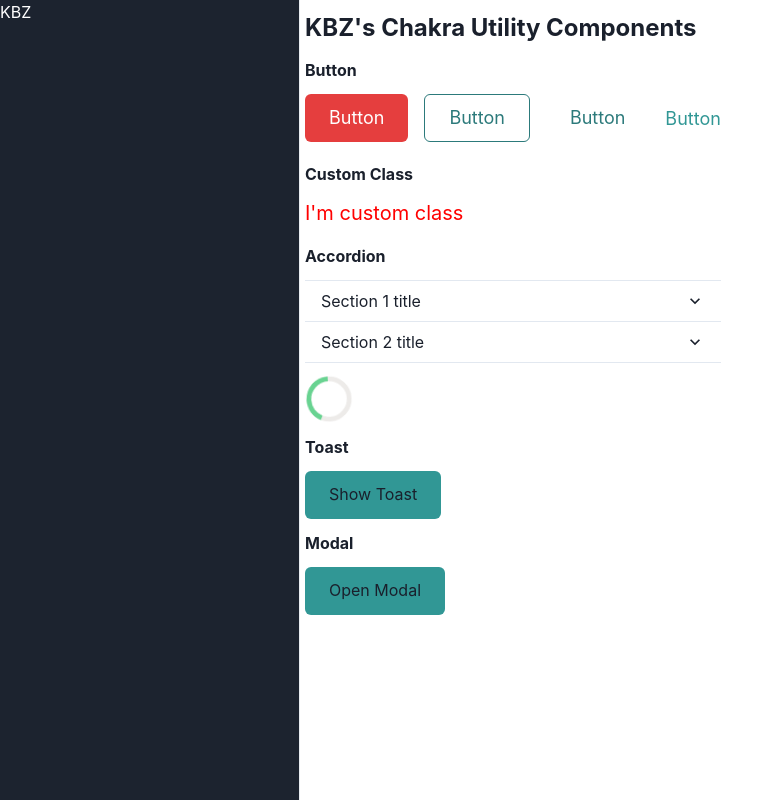
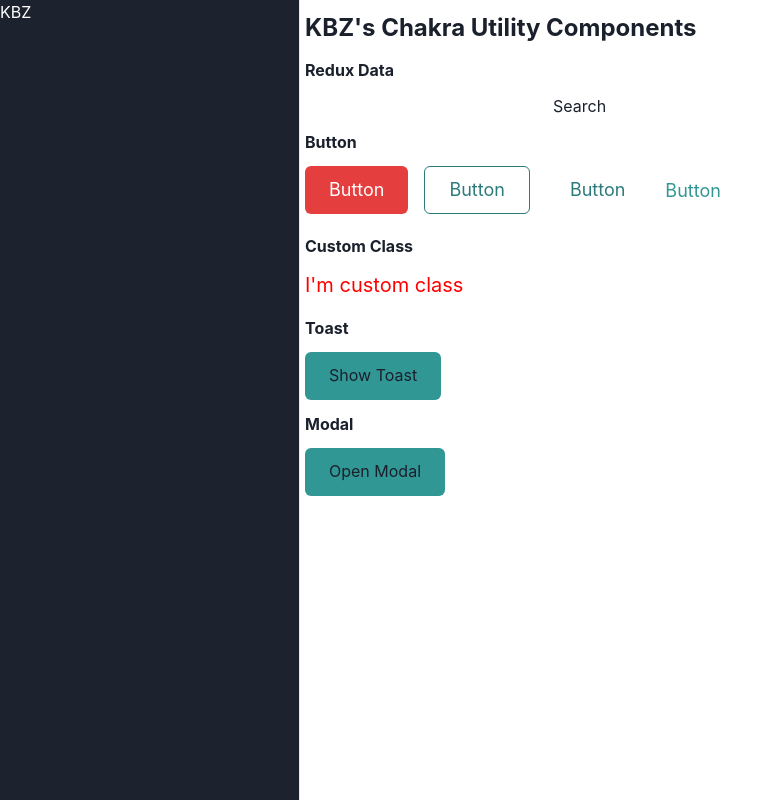
Before and after one commit to SaiSaingLinn/chakra-react, a React (Create React App) app: page / in a window 1280 px wide. Shown: the whole page, without its empty margins (0-783 px from the left). Built offline with nearby package versions, Linux system fonts and the light colour scheme.

Commit message:
add redux thunk

```diff
--- a/src/App.tsx
+++ b/src/App.tsx
@@ -1,10 +1,24 @@
 import { Accordion, AccordionButton, AccordionIcon, AccordionItem, AccordionPanel, Box, Button, CircularProgress, Modal, ModalBody, ModalCloseButton, ModalContent, ModalFooter, ModalHeader, ModalOverlay, Stack, Text, useDisclosure, useToast } from '@chakra-ui/react'
-import React from 'react'
+import React, { ChangeEvent, useState } from 'react'
+import { useSelector, useDispatch } from 'react-redux';
+import { GetUser } from './actions/UserActions';
 import { Sidebar } from './components/sidebar'
+import { RootStore } from './store';
 
 function App() {
+  const dispatch = useDispatch();
+  const [userName, setUserName] = useState("");
   const toast = useToast();
   const { isOpen, onOpen, onClose } = useDisclosure();
+  const userState = useSelector((state: RootStore) => state.user);
+
+  const handleNameChange = (event: ChangeEvent<HTMLInputElement>) => setUserName(event.target.value);
+  const handleSubmit = () => {
+    dispatch(GetUser(userName) as any);
+  };
+
+  console.log('userState', userState)
+
   return (
     <Box
       as="div"
@@ -22,6 +36,13 @@
         >
           <Box as="div" mb={3}>
             <Text fontSize='2xl' as="b">KBZ's Chakra Utility Components</Text>
+          </Box>
+          <Box as="div" mb={3}>
+            <Text fontSize='1xl' as="b">Redux Data</Text>
+          </Box>
+          <Box mb={3}>
+            <input type={"text"} onChange={handleNameChange} />
+            <button onClick={handleSubmit}>Search</button>
           </Box>
           <Box as="div" mb={3}>
             <Text fontSize='1xl' as="b">Button</Text>
@@ -45,49 +66,6 @@
           </Box>
           <Box className="custom-class">
             <h1>I'm custom class</h1>
-          </Box>
-          <Box as="div" mb={3}>
-            <Text fontSize='1xl' as="b">Accordion</Text>
-          </Box>
-          <Box mb={3}>
-            <Accordion allowToggle>
-              <AccordionItem>
-                <h2>
-                  <AccordionButton>
-                    <Box flex='1' textAlign='left'>
-                      Section 1 title
-                    </Box>
-                    <AccordionIcon />
-                  </AccordionButton>
-                </h2>
-                <AccordionPanel pb={4}>
-                  Lorem ipsum dolor sit amet, consectetur adipiscing elit, sed do eiusmod
-                  tempor incididunt ut labore et dolore magna aliqua. Ut enim ad minim
-                  veniam, quis nostrud exercitation ullamco laboris nisi ut aliquip ex ea
-                  commodo consequat.
-                </AccordionPanel>
-              </AccordionItem>
-
-              <AccordionItem>
-                <h2>
-                  <AccordionButton>
-                    <Box flex='1' textAlign='left'>
-                      Section 2 title
-                    </Box>
-                    <AccordionIcon />
-                  </AccordionButton>
-                </h2>
-                <AccordionPanel pb={4}>
-                  Lorem ipsum dolor sit amet, consectetur adipiscing elit, sed do eiusmod
-                  tempor incididunt ut labore et dolore magna aliqua. Ut enim ad minim
-                  veniam, quis nostrud exercitation ullamco laboris nisi ut aliquip ex ea
-                  commodo consequat.
-                </AccordionPanel>
-              </AccordionItem>
-            </Accordion>
-          </Box>
-          <Box as="div" mb={3}>
-            <CircularProgress isIndeterminate color='green.300' />
           </Box>
           <Box as="div" mb={3}>
             <Text fontSize='1xl' as="b">Toast</Text>
--- /dev/null
+++ b/src/actions/UserActionTypes.ts
@@ -0,0 +1,42 @@
+export const USER_LOADING = "USER_LOADING";
+export const USER_FAIL = "USER_FAIL";
+export const USER_SUCCESS = "USER_SUCCESS";
+
+export type UserType = {
+    abilities: UserAbility[],
+    sprites: UserSprites,
+    stats: UserStat[],
+}
+
+export type UserAbility = {
+    ability: {
+        name: string,
+        url: string
+    }
+}
+
+export type UserSprites = {
+    front_default: string
+}
+
+export type UserStat = {
+    base_stat: number,
+    stat: {
+        name: string
+    }
+}
+
+export interface UserLoading {
+    type: typeof USER_LOADING
+}
+
+export interface UserFail {
+    type: typeof USER_FAIL
+}
+
+export interface UserSuccess {
+    type: typeof USER_SUCCESS,
+    payload: UserType
+}
+
+export type UserDispatchTypes = UserLoading | UserFail | UserSuccess
--- /dev/null
+++ b/src/actions/UserActions.ts
@@ -0,0 +1,22 @@
+import axios from "axios";
+import { Dispatch } from "redux";
+import { UserDispatchTypes, USER_FAIL, USER_LOADING, USER_SUCCESS } from "./UserActionTypes";
+
+export const GetUser = (user: string) => async (dispatch: Dispatch<UserDispatchTypes>) => {
+    try {
+        dispatch({
+            type: USER_LOADING
+        })
+
+        const res = await axios.get(`https://pokeapi.co/api/v2/pokemon/${user}`);
+
+        dispatch({
+            type: USER_SUCCESS,
+            payload: res.data
+        })
+    } catch(e) {
+        dispatch({
+            type: USER_FAIL
+        })
+    }
+}
--- a/src/index.tsx
+++ b/src/index.tsx
@@ -4,6 +4,8 @@
 import { ChakraProvider } from "@chakra-ui/react"
 import App from "./App"
 import theme from "./theme"
+import { Provider } from "react-redux"
+import Store from "./store"
 
 const container = document.getElementById("root")
 if (!container) throw new Error('Failed to find the root element');
@@ -11,9 +13,11 @@
 
 root.render(
   <React.StrictMode>
-    <ColorModeScript />
-    <ChakraProvider theme={theme}>
-      <App />
-    </ChakraProvider>
+    <Provider store={Store}>
+      <ColorModeScript />
+      <ChakraProvider theme={theme}>
+        <App />
+      </ChakraProvider>
+    </Provider>
   </React.StrictMode>,
 )
--- /dev/null
+++ b/src/react-app-env.d.ts
@@ -0,0 +1 @@
+/// <reference types="react-scripts" />
--- /dev/null
+++ b/src/reducer/ReducerRoot.ts
@@ -0,0 +1,8 @@
+import { combineReducers } from "redux";
+import userReducer from "./UserReducer";
+
+const RootReducer = combineReducers({
+    user: userReducer
+});
+
+export default RootReducer
--- /dev/null
+++ b/src/reducer/UserReducer.ts
@@ -0,0 +1,32 @@
+import { UserDispatchTypes, UserType, USER_FAIL, USER_LOADING, USER_SUCCESS } from "../actions/UserActionTypes";
+
+interface DefaultStateInitial {
+    loading: boolean,
+    user?: UserType
+};
+
+const defaultState: DefaultStateInitial = {
+    loading: false,
+};
+
+const userReducer = (state: DefaultStateInitial = defaultState, action: UserDispatchTypes) : DefaultStateInitial => {
+    switch (action.type) {
+        case USER_FAIL:
+            return {
+                loading: false,
+            }
+        case USER_LOADING:
+            return {
+                loading: true,
+            }
+        case USER_SUCCESS:
+            return {
+                loading: false,
+                user: action.payload
+            }
+        default:
+            return state
+    }
+};
+
+export default userReducer
--- /dev/null
+++ b/src/store.ts
@@ -0,0 +1,10 @@
+import { applyMiddleware, createStore } from "redux";
+import { composeWithDevTools } from "redux-devtools-extension";
+import thunk from "redux-thunk";
+import ReducerRoot from "./reducer/ReducerRoot";
+
+const Store = createStore(ReducerRoot, composeWithDevTools(applyMiddleware(thunk)));
+
+export type RootStore = ReturnType<typeof ReducerRoot>
+
+export default Store
--- a/tsconfig.json
+++ b/tsconfig.json
@@ -18,7 +18,7 @@
     "resolveJsonModule": true,
     "isolatedModules": true,
     "noEmit": true,
-    "jsx": "react-jsx"
+    "jsx": "preserve"
   },
   "include": [
     "src"
```
Also changed, not shown: package.json (+8 -0 lines), 1 other file (tests, documents, lock files or other folders).
